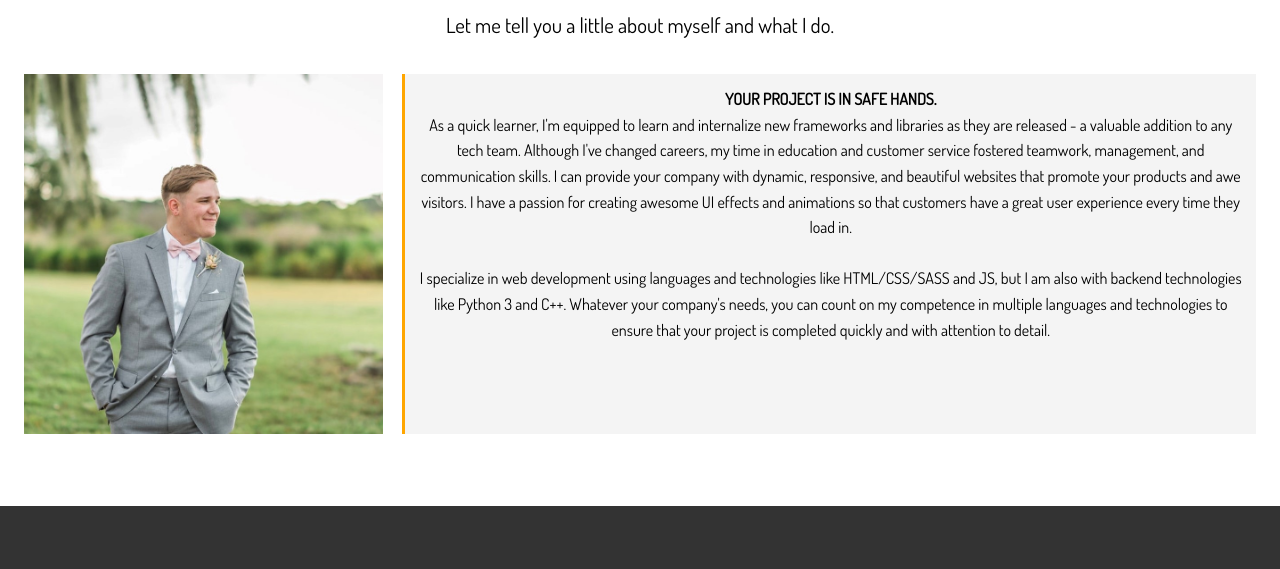
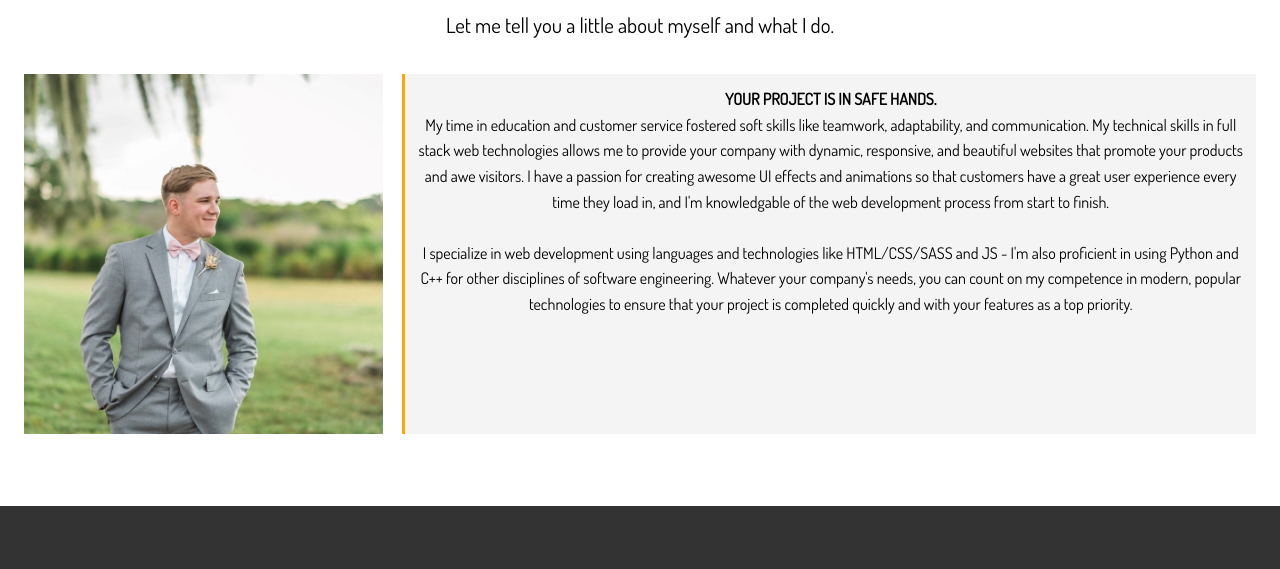
Before and after one commit to chriswalsh08/portfolio, a website: page dist/about.html in a window 1280 px wide. Shown: the part 231-800 px from the top of the page. Drawn offline with Linux system fonts and the light colour scheme.

Commit message:
fixed typos

```diff
--- a/dist/about.html
+++ b/dist/about.html
@@ -36,20 +36,17 @@
         <div class="bio bg-light">
           <h4>Your project is in safe hands.</h4>
           <p>
-            As a quick learner, I'm equipped to learn and internalize new
-            frameworks and libraries as they are released - a valuable
-            addition to any tech team. Although I've changed careers, my time
-            in education and customer service fostered teamwork, management,
-            and communication skills. I can provide your company with dynamic,
+            My time
+            in education and customer service fostered soft skills like teamwork, adaptability,
+            and communication. My technical skills in full stack web technologies allows me to provide your company with dynamic,
             responsive, and beautiful websites that promote your products and
             awe visitors. I have a passion for creating awesome UI effects and
             animations so that customers have a great user experience every
-            time they load in.<br><br>
+            time they load in, and I'm knowledgable of the web development process from start to finish.<br><br>
           <p>
-            I specialize in web development using languages and technologies like HTML/CSS/SASS and JS, but I am also
-            with backend technologies like Python 3 and C++. Whatever your company's needs, you can count
-            on my competence in multiple languages and technologies to ensure that your project is completed quickly and
-            with attention to detail.
+            I specialize in web development using languages and technologies like HTML/CSS/SASS and JS - I'm also proficient in using Python and C++ for other disciplines of software engineering. Whatever your company's needs, you can count
+            on my competence in modern, popular technologies to ensure that your project is completed quickly and
+            with your features as a top priority.
           </p>
           </p>
         </div>
```
